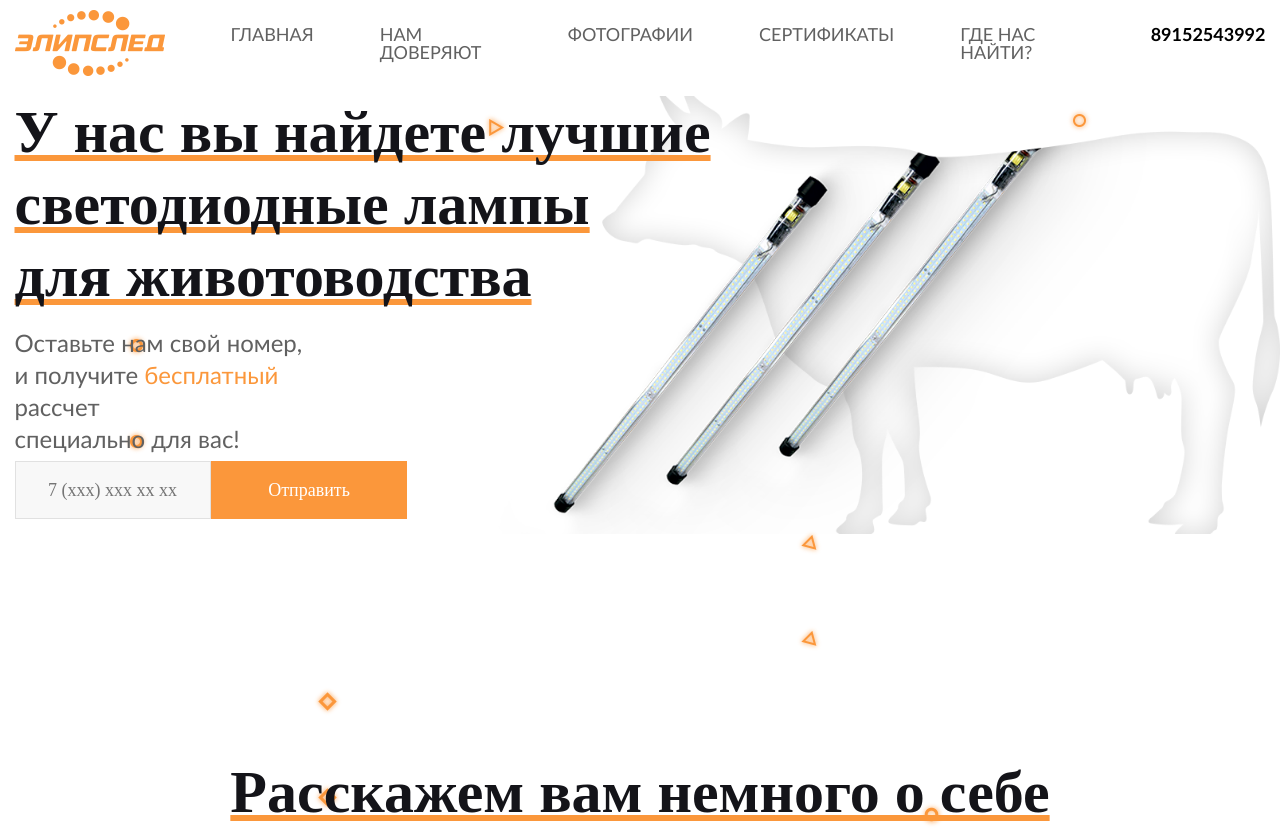
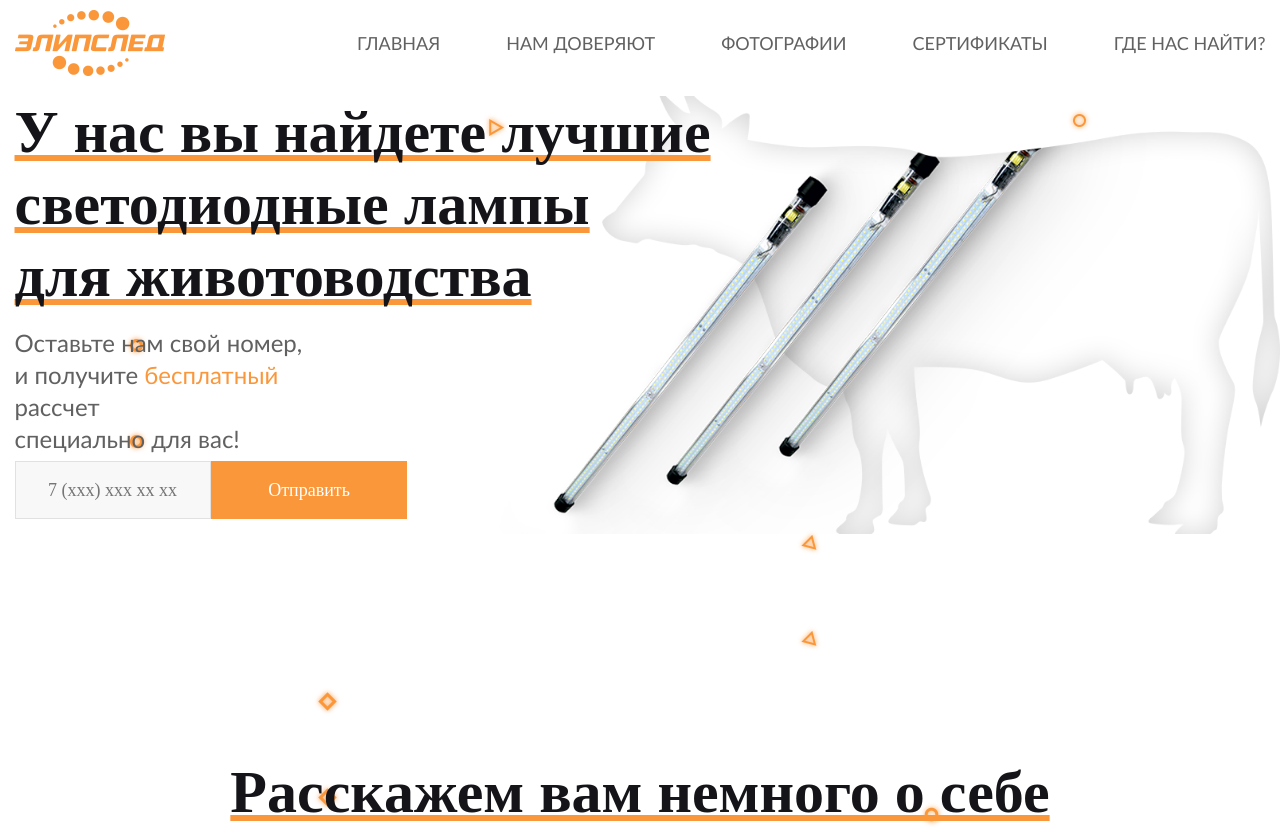
Before and after one commit to Daria-freelancer/lamps, a plain HTML site: page index.html in a window 1280 px wide. Shown: the top 831 px of the page. Drawn offline with nearby package versions, Linux system fonts and the light colour scheme.

Commit message:
remove number

```diff
--- a/index.html
+++ b/index.html
@@ -37,9 +37,6 @@
                 </li>
                 <li>
                   <a href="" class="header_link">Где нас найти?</a>
-                </li>
-                <li>
-                  <b class="header_menu_contact_number">89152543992</b>
                 </li>
               </ul>
             </nav>
```
